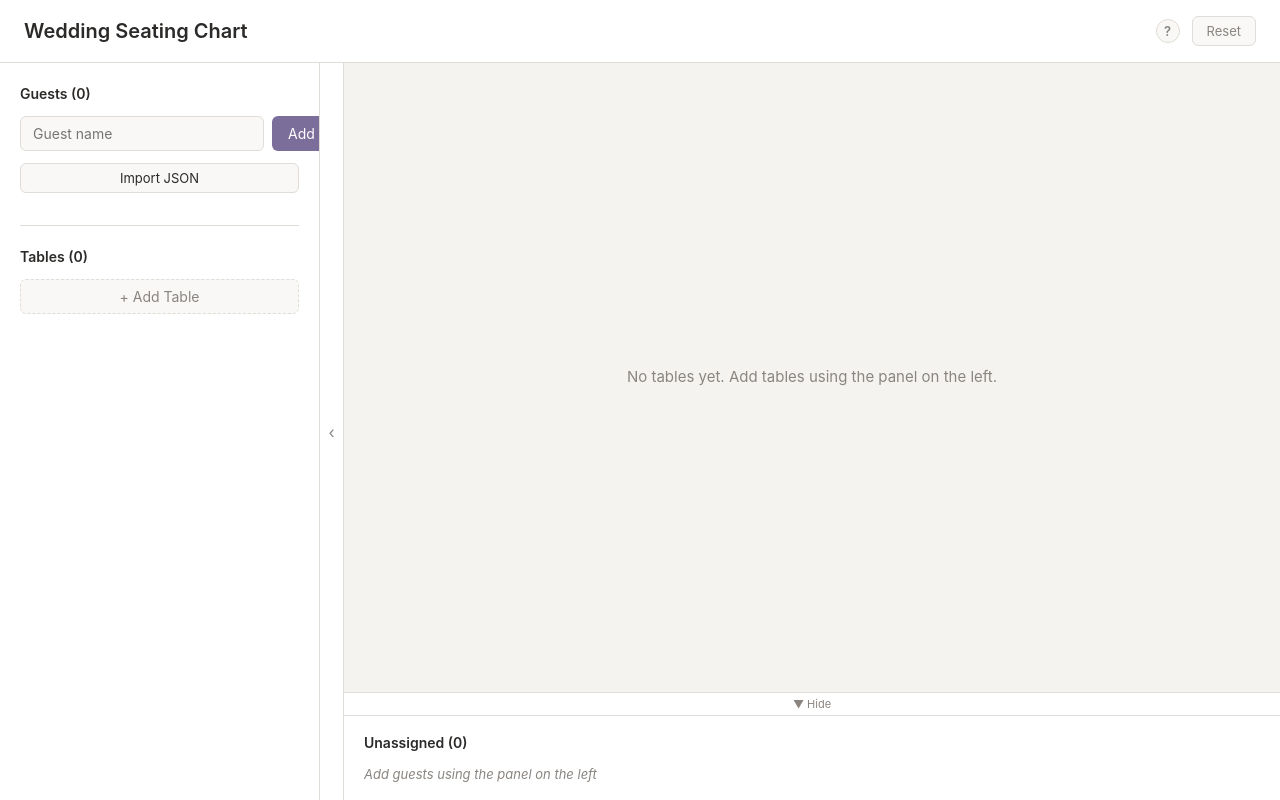
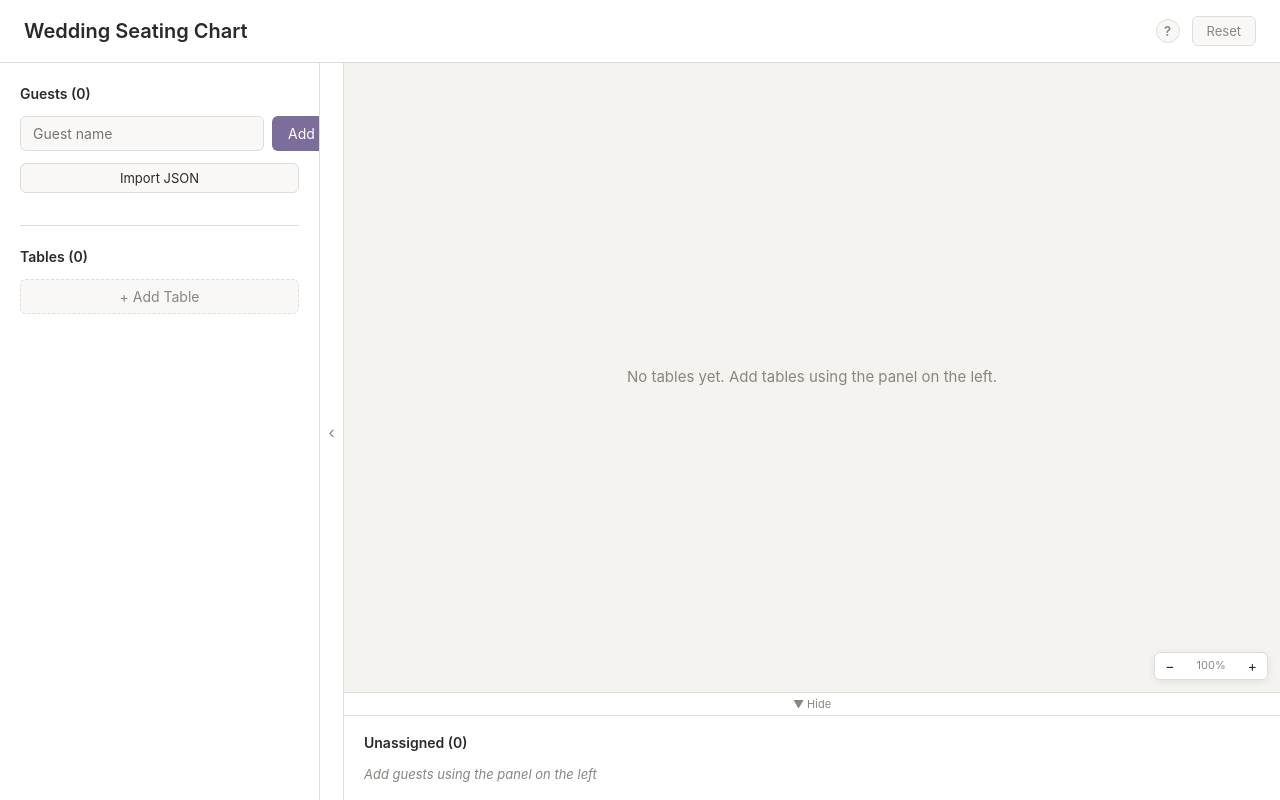
Before and after one commit to tayloraleach/wedding-seats, a React (Vite) app: page / in a window 1280 px wide. Built offline with nearby package versions, Linux system fonts and the light colour scheme.

Commit message:
added pan and scroll around controls to allow more freedom to review the tables

```diff
--- a/src/App.css
+++ b/src/App.css
@@ -54,8 +54,8 @@
   position: absolute;
   top: calc(100% + 8px);
   right: 0;
-  width: 220px;
-  padding: 10px 12px;
+  width: 240px;
+  padding: 12px 14px;
   background: var(--panel-bg);
   border: 1px solid var(--border-color);
   border-radius: 6px;
@@ -64,6 +64,28 @@
   color: var(--text-muted);
   box-shadow: 0 4px 12px rgba(0, 0, 0, 0.08);
   z-index: 100;
+}
+
+.app__info-tooltip strong {
+  display: block;
+  color: var(--text-primary);
+  font-size: 11px;
+  text-transform: uppercase;
+  letter-spacing: 0.5px;
+  margin-bottom: 4px;
+}
+
+.app__info-list {
+  margin: 0 0 10px;
+  padding-left: 16px;
+}
+
+.app__info-list li {
+  margin-bottom: 2px;
+}
+
+.app__info-text {
+  margin: 0;
 }
 
 .app__reset-btn {
--- a/src/App.tsx
+++ b/src/App.tsx
@@ -110,10 +110,19 @@ function App() {
                 infoTimeout.current = setTimeout(() => setShowInfo(false), 150);
               }}
             >
-              <button className="app__info-btn" aria-label="Storage info">?</button>
+              <button className="app__info-btn" aria-label="Help &amp; info">?</button>
               {showInfo && (
                 <div className="app__info-tooltip">
-                  Your data is saved automatically to this browser's local storage. Nothing is sent to a server.
+                  <strong>Controls</strong>
+                  <ul className="app__info-list">
+                    <li>Scroll wheel — zoom in/out</li>
+                    <li>Space + drag — pan around</li>
+                    <li>Drag guests to seats or back to unassigned</li>
+                  </ul>
+                  <strong>Storage</strong>
+                  <p className="app__info-text">
+                    Data is saved automatically to local storage. Nothing is sent to a server.
+                  </p>
                 </div>
               )}
             </div>
--- a/src/components/FloorPlan/FloorPlan.css
+++ b/src/components/FloorPlan/FloorPlan.css
@@ -1,7 +1,15 @@
 .floor-plan {
   flex: 1;
-  overflow: auto;
+  overflow: hidden;
   position: relative;
+}
+
+.floor-plan--grab {
+  cursor: grab;
+}
+
+.floor-plan--grabbing {
+  cursor: grabbing;
 }
 
 .floor-plan__canvas {
@@ -18,3 +26,45 @@
   color: var(--text-muted);
   font-size: 15px;
 }
+
+.floor-plan__zoom-controls {
+  position: absolute;
+  bottom: 12px;
+  right: 12px;
+  display: flex;
+  align-items: center;
+  gap: 2px;
+  background: var(--panel-bg);
+  border: 1px solid var(--border-color);
+  border-radius: 6px;
+  box-shadow: 0 2px 8px rgba(0, 0, 0, 0.08);
+  overflow: hidden;
+  z-index: 10;
+}
+
+.floor-plan__zoom-controls button {
+  border: none;
+  background: none;
+  padding: 6px 10px;
+  font-size: 14px;
+  color: var(--text-primary);
+  cursor: pointer;
+  line-height: 1;
+}
+
+.floor-plan__zoom-controls button:hover:not(:disabled) {
+  background: var(--surface);
+}
+
+.floor-plan__zoom-controls button:disabled {
+  color: var(--text-muted);
+  cursor: default;
+  opacity: 0.4;
+}
+
+.floor-plan__zoom-label {
+  font-size: 11px !important;
+  min-width: 44px;
+  text-align: center;
+  color: var(--text-muted) !important;
+}
--- a/src/components/FloorPlan/FloorPlan.tsx
+++ b/src/components/FloorPlan/FloorPlan.tsx
@@ -1,23 +1,155 @@
+import { useState, useCallback, useRef, useEffect } from 'react';
 import { useWedding } from '../../state/WeddingContext';
 import { TableView } from '../Table/TableView';
 import './FloorPlan.css';
 
+const MIN_ZOOM = 0.5;
+const MAX_ZOOM = 1.5;
+const ZOOM_SENSITIVITY = 0.002;
+const BUTTON_ZOOM_STEP = 0.05;
+
+function clampZoom(z: number) {
+  return Math.min(MAX_ZOOM, Math.max(MIN_ZOOM, Math.round(z * 100) / 100));
+}
+
 export function FloorPlan() {
   const { state } = useWedding();
+  const [zoom, setZoom] = useState(1);
+  const [pan, setPan] = useState({ x: 0, y: 0 });
+  const [isPanning, setIsPanning] = useState(false);
+  const [spaceHeld, setSpaceHeld] = useState(false);
+  const containerRef = useRef<HTMLDivElement>(null);
+  const panStart = useRef({ x: 0, y: 0, panX: 0, panY: 0 });
+
+  // Keep a ref in sync so the wheel handler always reads latest values
+  const viewRef = useRef({ zoom: 1, panX: 0, panY: 0 });
+  viewRef.current = { zoom, panX: pan.x, panY: pan.y };
+
+  useEffect(() => {
+    const el = containerRef.current;
+    if (!el) return;
+
+    const onWheel = (e: WheelEvent) => {
+      e.preventDefault();
+      const rect = el.getBoundingClientRect();
+      const mx = e.clientX - rect.left;
+      const my = e.clientY - rect.top;
+
+      const prev = viewRef.current;
+      const newZoom = clampZoom(prev.zoom * (1 - e.deltaY * ZOOM_SENSITIVITY));
+      const ratio = newZoom / prev.zoom;
+
+      const newPanX = mx - (mx - prev.panX) * ratio;
+      const newPanY = my - (my - prev.panY) * ratio;
+
+      viewRef.current = { zoom: newZoom, panX: newPanX, panY: newPanY };
+      setZoom(newZoom);
+      setPan({ x: newPanX, y: newPanY });
+    };
+
+    el.addEventListener('wheel', onWheel, { passive: false });
+    return () => el.removeEventListener('wheel', onWheel);
+  }, []);
+
+  // Space key tracking for pan mode
+  useEffect(() => {
+    const onKeyDown = (e: KeyboardEvent) => {
+      if (e.code === 'Space' && e.target === document.body) {
+        e.preventDefault();
+        setSpaceHeld(true);
+      }
+    };
+    const onKeyUp = (e: KeyboardEvent) => {
+      if (e.code === 'Space') {
+        setSpaceHeld(false);
+        setIsPanning(false);
+      }
+    };
+    window.addEventListener('keydown', onKeyDown);
+    window.addEventListener('keyup', onKeyUp);
+    return () => {
+      window.removeEventListener('keydown', onKeyDown);
+      window.removeEventListener('keyup', onKeyUp);
+    };
+  }, []);
+
+  const handlePointerDown = useCallback(
+    (e: React.PointerEvent) => {
+      if ((spaceHeld && e.button === 0) || e.button === 1) {
+        e.preventDefault();
+        setIsPanning(true);
+        panStart.current = { x: e.clientX, y: e.clientY, panX: pan.x, panY: pan.y };
+        (e.target as HTMLElement).setPointerCapture(e.pointerId);
+      }
+    },
+    [spaceHeld, pan]
+  );
+
+  const handlePointerMove = useCallback(
+    (e: React.PointerEvent) => {
+      if (!isPanning) return;
+      const dx = e.clientX - panStart.current.x;
+      const dy = e.clientY - panStart.current.y;
+      const newPan = { x: panStart.current.panX + dx, y: panStart.current.panY + dy };
+      viewRef.current = { ...viewRef.current, panX: newPan.x, panY: newPan.y };
+      setPan(newPan);
+    },
+    [isPanning]
+  );
+
+  const handlePointerUp = useCallback(() => {
+    setIsPanning(false);
+  }, []);
+
+  const zoomIn = () => {
+    const newZoom = clampZoom(zoom + BUTTON_ZOOM_STEP);
+    viewRef.current = { ...viewRef.current, zoom: newZoom };
+    setZoom(newZoom);
+  };
+  const zoomOut = () => {
+    const newZoom = clampZoom(zoom - BUTTON_ZOOM_STEP);
+    viewRef.current = { ...viewRef.current, zoom: newZoom };
+    setZoom(newZoom);
+  };
+  const zoomReset = () => {
+    viewRef.current = { zoom: 1, panX: 0, panY: 0 };
+    setZoom(1);
+    setPan({ x: 0, y: 0 });
+  };
+
+  const zoomPercent = Math.round(zoom * 100);
+  const cursorClass = spaceHeld ? (isPanning ? 'floor-plan--grabbing' : 'floor-plan--grab') : '';
 
   return (
-    <div className="floor-plan">
+    <div
+      className={`floor-plan ${cursorClass}`}
+      ref={containerRef}
+      onPointerDown={handlePointerDown}
+      onPointerMove={handlePointerMove}
+      onPointerUp={handlePointerUp}
+    >
       {state.tables.length === 0 ? (
         <div className="floor-plan__empty">
           <p>No tables yet. Add tables using the panel on the left.</p>
         </div>
       ) : (
-        <div className="floor-plan__canvas">
+        <div
+          className="floor-plan__canvas"
+          style={{
+            transform: `translate(${pan.x}px, ${pan.y}px) scale(${zoom})`,
+            transformOrigin: 'top left',
+          }}
+        >
           {state.tables.map((table) => (
             <TableView key={table.id} table={table} />
           ))}
         </div>
       )}
+      <div className="floor-plan__zoom-controls">
+        <button onClick={zoomOut} disabled={zoom <= MIN_ZOOM} title="Zoom out">−</button>
+        <button onClick={zoomReset} className="floor-plan__zoom-label" title="Reset zoom">{zoomPercent}%</button>
+        <button onClick={zoomIn} disabled={zoom >= MAX_ZOOM} title="Zoom in">+</button>
+      </div>
     </div>
   );
 }
```
